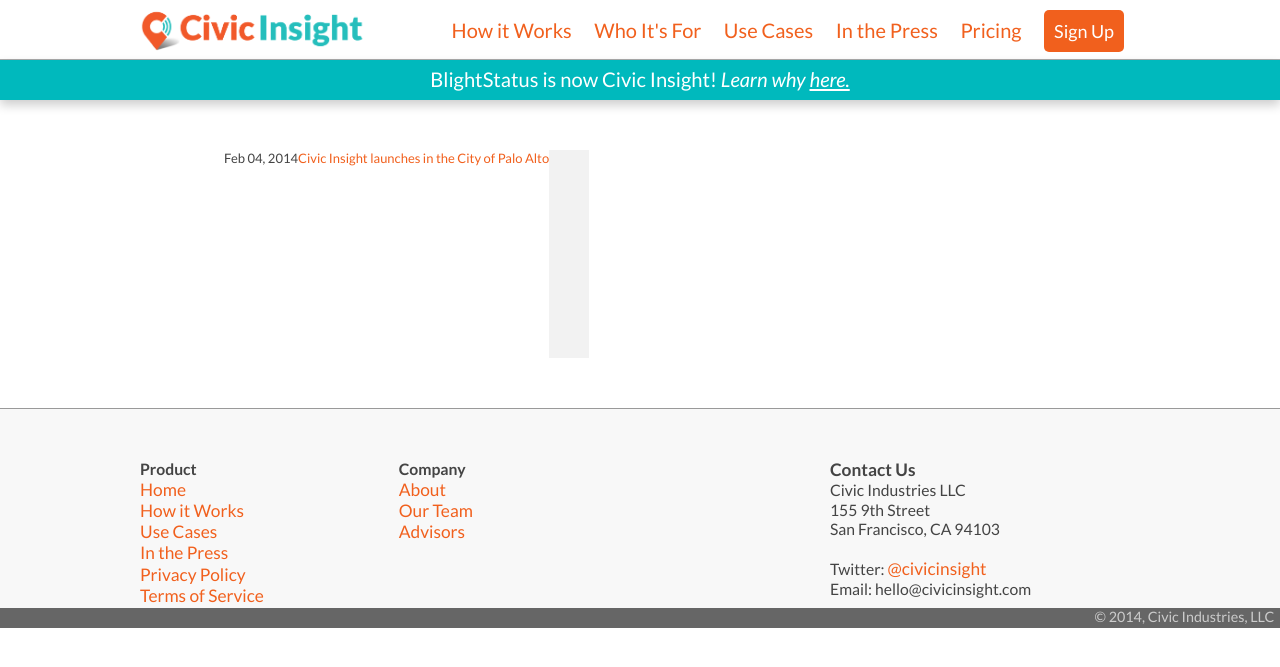
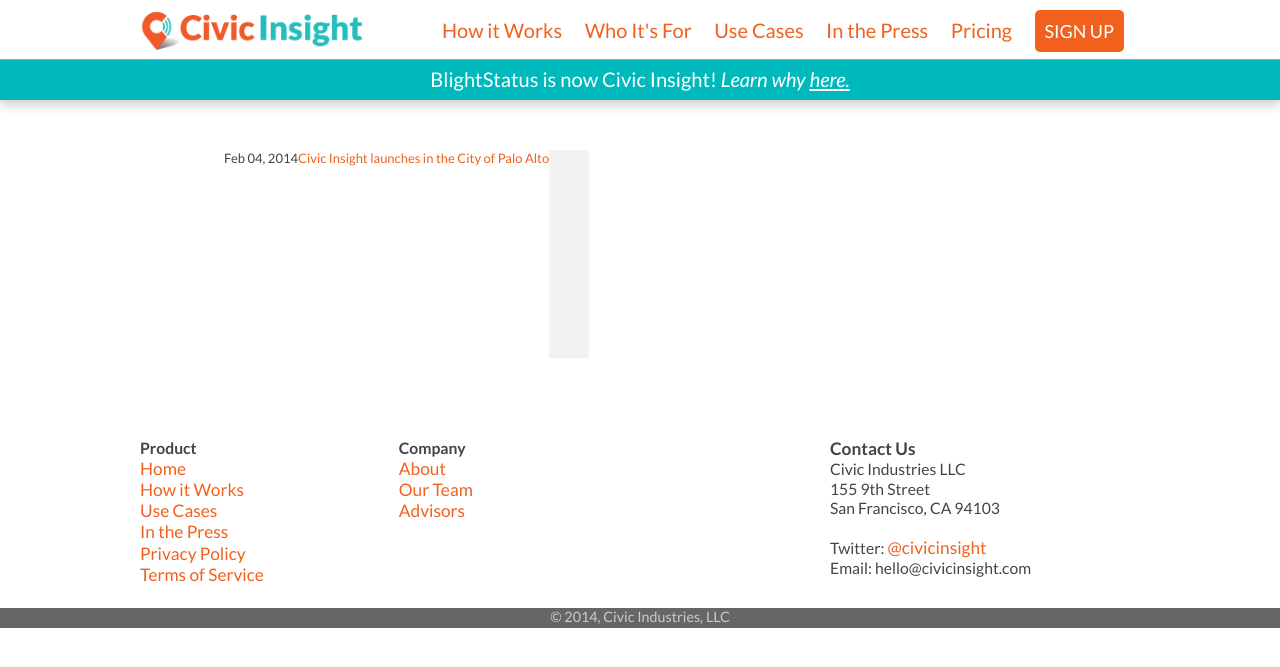
Before and after one commit to civicindustries/civicinsight.com, a Jekyll site: the page built from archive.html, in a window 1280 px wide. Shown: the top 667 px of the page. Built offline with Jekyll 4.4.1, drawn with Linux system fonts in a browser that asks for light colours; Markdown is read by kramdown in place of the engine named in the settings; comment, search, counter and statistics services are not loaded.

Commit message:
small styling tweaks
background color changes, new bullet images, etc

```diff
--- a/_includes/footer.html
+++ b/_includes/footer.html
@@ -2,7 +2,7 @@
 <div style="clear:both"></div>
 <!-- Section #7 -->
 <footer>
-  <section id="about"  data-speed="4" class="offwhite-background">
+  <section id="about"  data-speed="4" class="white-background">
     <article class="columns">
 
         <div class="span3">
--- a/_includes/header.html
+++ b/_includes/header.html
@@ -10,7 +10,7 @@
       <li><a href="/index.html#case-studies">Use Cases</a></li>
       <li><a href="/index.html#press">In the Press</a></li>
       <li><a href="/index.html#pricing">Pricing</a></li>
-      <li><a class="menu-button btn-glow primary btn-submit signup" href="/index.html#newsletter">Sign Up</a></li>
+      <li><a class="menu-button btn-glow primary btn-submit signup" href="/index.html#newsletter">SIGN UP</a></li>
     </ul>
   </div>
 
--- a/_includes/home/pricing.html
+++ b/_includes/home/pricing.html
@@ -31,7 +31,7 @@
 
       </div>
 
-      <div id="about-subscription" class="col-md-7 col-md-offset-1 white-background">
+      <div id="about-subscription" class="col-md-7 col-md-offset-1 grey-background">
         <h3 class="orange-font">Your Subscription Includes:</h3>
 
         <ul class="options">
--- a/stylesheets/global.css
+++ b/stylesheets/global.css
@@ -255,6 +255,11 @@
   color: #444;
 }
 
+.grey-background {
+  background-color: #e6e6e6;
+  color: #444;
+}
+
 .white-background {
   background-color: #FFF;
   color: #444;
@@ -317,17 +322,17 @@
 }
 
 .speech-bubble {
-  background: #E6E6E6;
+  background: #fff;
   padding: 17px 20px;
   text-align: center;
   width: 80%;
   margin: 10px;
   position: relative;
-  font-size: 100%;
+  font-size: 95%;
 }
 
 .speech-bubble:after {
-  border-color: #E6E6E6 transparent;
+  border-color: #fff transparent;
   border-style: solid;
   border-width: 40px 0 0 35px;
   bottom: -30px;
@@ -354,7 +359,7 @@
 .video-frame p {
   text-align: center;
   font-size: 180% !important;
-  margin: 10px 0 25px;
+  margin: 0 0 16px;
   color: #FFF;
   padding: 0 0 10px;
 }
--- a/stylesheets/style.css
+++ b/stylesheets/style.css
@@ -590,9 +590,13 @@
 }
 
 
-#quote,
-#about-subscription {
+#quote{
   padding: 20px;
+}
+
+
+#about-subscription{
+  padding: 20px 90px;
 }
 
 #about-subscription ul.options,
@@ -603,7 +607,7 @@
 #about-subscription ul.options li {
   margin-bottom: 10px;
   list-style-image:url('../images/double-arrow.png');
-  list-style-position: inside;
+  list-style-position: outside;
 }
 /** FEATURE LIST **/
 
@@ -1091,10 +1095,10 @@
   height: 200px;
   margin: 0 auto;
   max-width: 1920px;
-  padding: 20px 0;
+/*  padding: 20px 0; */
   position: relative;
   width: 100%;
-  border: solid #999;
+/*  border: solid #999; */
   border-width: 1px 0 0;
   font-weight: 400;
   font-size: 110%;
```
Also changed, not shown: images/double-arrow.png.
